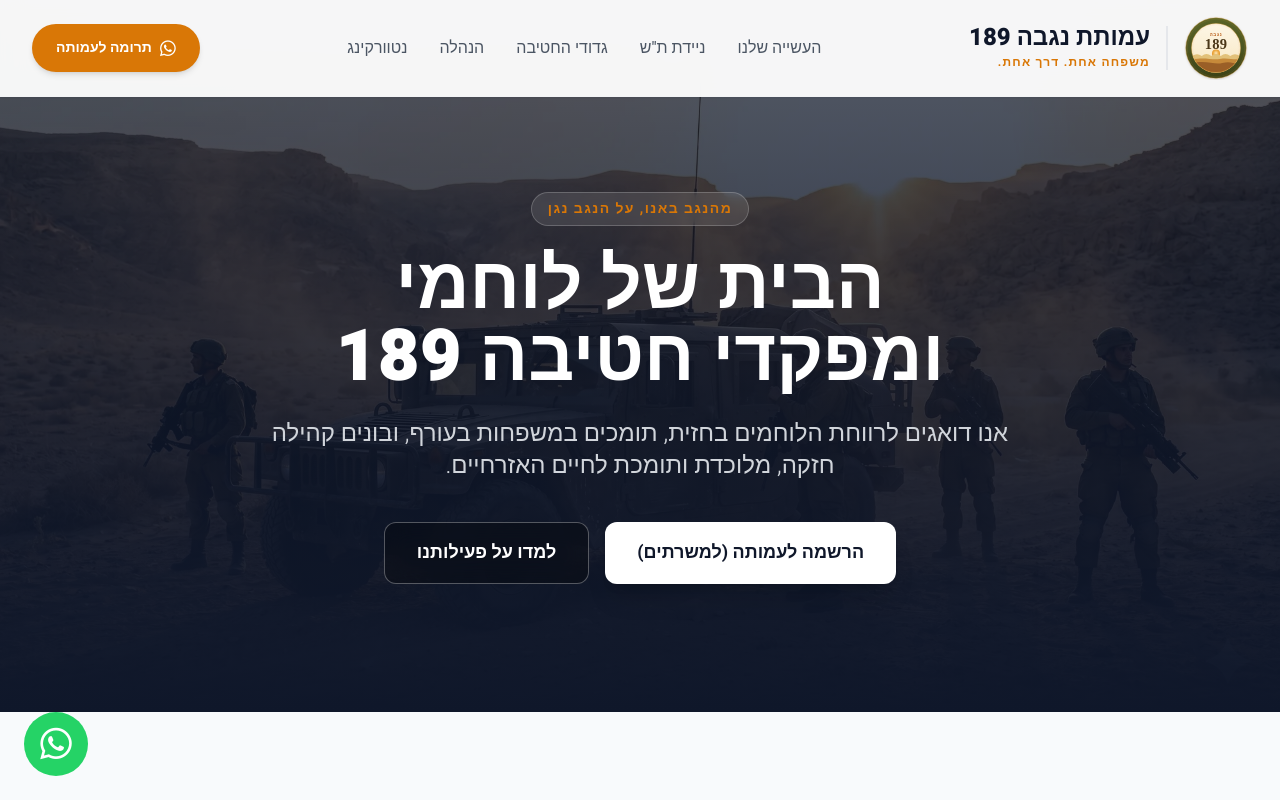
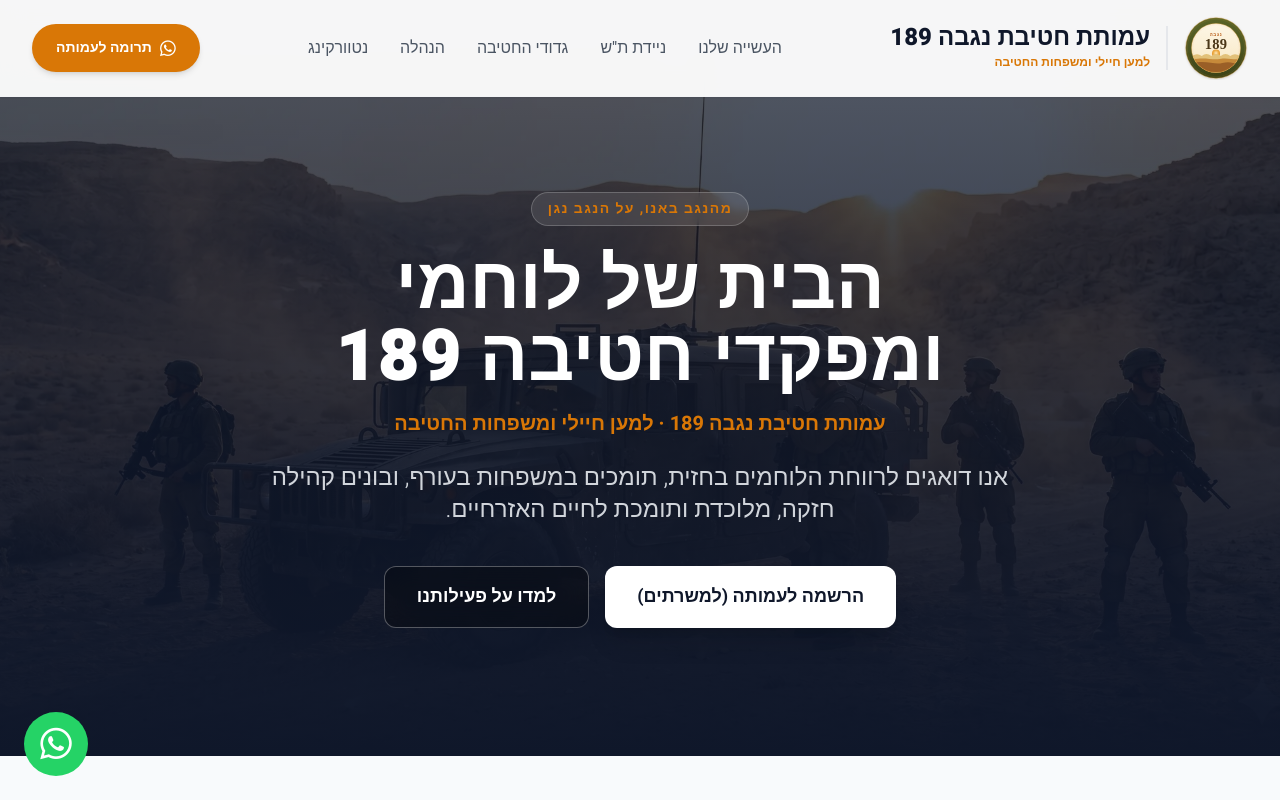
Before and after one commit to aaciyoni-bot/189, a plain HTML site: page index.html in a window 1280 px wide. Shown: the top 800 px of the page. Drawn offline with nearby package versions, Linux system fonts and the light colour scheme; no server answers.

Commit message:
Add full association name "למען חיילי ומשפחות החטיבה" across the site
Show the descriptive name in the nav subtitle, a hero sub-headline, and
the footer; refresh copyright year to 2026.

Co-Authored-By: Claude Opus 4.8 <noreply@anthropic.com>

```diff
--- a/index.html
+++ b/index.html
@@ -74,8 +74,8 @@
                 <div class="flex items-center gap-4">
                     <img src="logo.svg" alt="לוגו עמותת חטיבת נגבה 189" class="h-16 w-auto" onerror="this.onerror=null;this.src='logo.png'">
                     <div class="hidden sm:block border-r-2 border-gray-200 pr-4">
-                        <span class="font-extrabold text-2xl text-brand-dark block leading-none">עמותת נגבה 189</span>
-                        <span class="text-brand-accent font-bold text-xs uppercase tracking-widest block mt-1">משפחה אחת. דרך אחת.</span>
+                        <span class="font-extrabold text-2xl text-brand-dark block leading-none">עמותת חטיבת נגבה 189</span>
+                        <span class="text-brand-accent font-bold text-xs block mt-1">למען חיילי ומשפחות החטיבה</span>
                     </div>
                 </div>
                 <div class="hidden lg:flex items-center space-x-8 space-x-reverse font-medium text-gray-600">
@@ -102,7 +102,8 @@
         </div>
         <div class="max-w-7xl mx-auto px-6 relative z-10 text-center">
             <span class="inline-block border border-white/20 bg-white/10 backdrop-blur-sm px-4 py-1.5 rounded-full text-sm font-bold tracking-widest text-brand-accent mb-6">מהנגב באנו, על הנגב נגן</span>
-            <h1 class="text-5xl md:text-7xl font-black mb-6 leading-tight">הבית של לוחמי <br> ומפקדי חטיבה 189</h1>
+            <h1 class="text-5xl md:text-7xl font-black mb-4 leading-tight">הבית של לוחמי <br> ומפקדי חטיבה 189</h1>
+            <p class="text-brand-accent font-bold text-base md:text-xl mb-6">עמותת חטיבת נגבה 189 · למען חיילי ומשפחות החטיבה</p>
             <p class="text-lg md:text-2xl text-gray-300 font-light max-w-3xl mx-auto mb-10">אנו דואגים לרווחת הלוחמים בחזית, תומכים במשפחות בעורף, ובונים קהילה חזקה, מלוכדת ותומכת לחיים האזרחיים.</p>
             <div class="flex flex-col sm:flex-row justify-center gap-4">
                 <button onclick="openModal('joinModal')" class="bg-white text-brand-dark px-8 py-4 rounded-xl font-bold text-lg hover:bg-gray-100 transition shadow-xl">הרשמה לעמותה (למשרתים)</button>
@@ -354,7 +355,8 @@
                 </div>
                 <div>
                     <span class="font-bold text-brand-dark block text-lg">עמותת חטיבת נגבה 189</span>
-                    <span class="text-xs text-gray-500">כל הזכויות שמורות &copy; 2024</span>
+                    <span class="text-xs text-brand-accent block font-semibold">למען חיילי ומשפחות החטיבה</span>
+                    <span class="text-xs text-gray-500">כל הזכויות שמורות &copy; 2026</span>
                 </div>
             </div>
             <div class="flex items-center gap-6">
```
